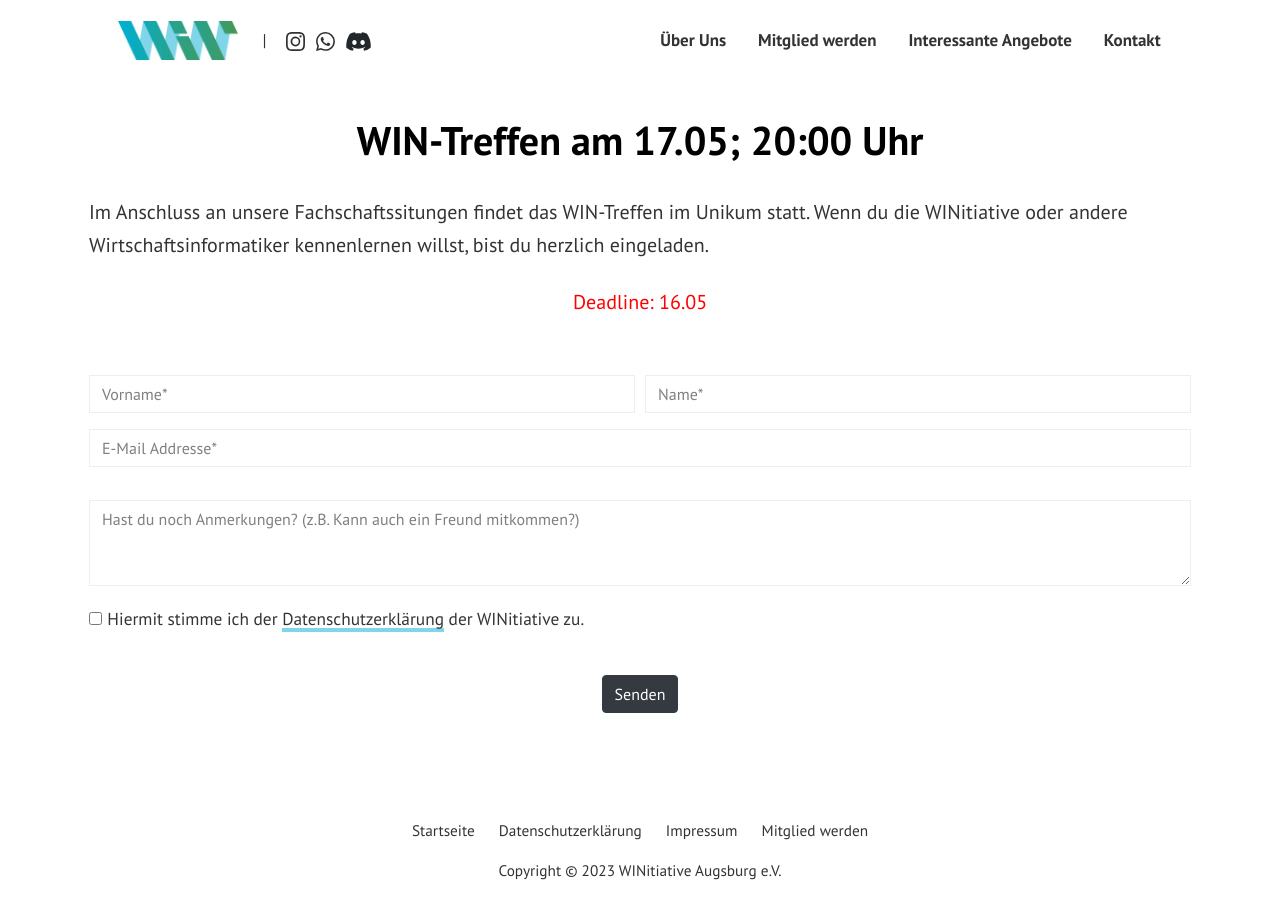
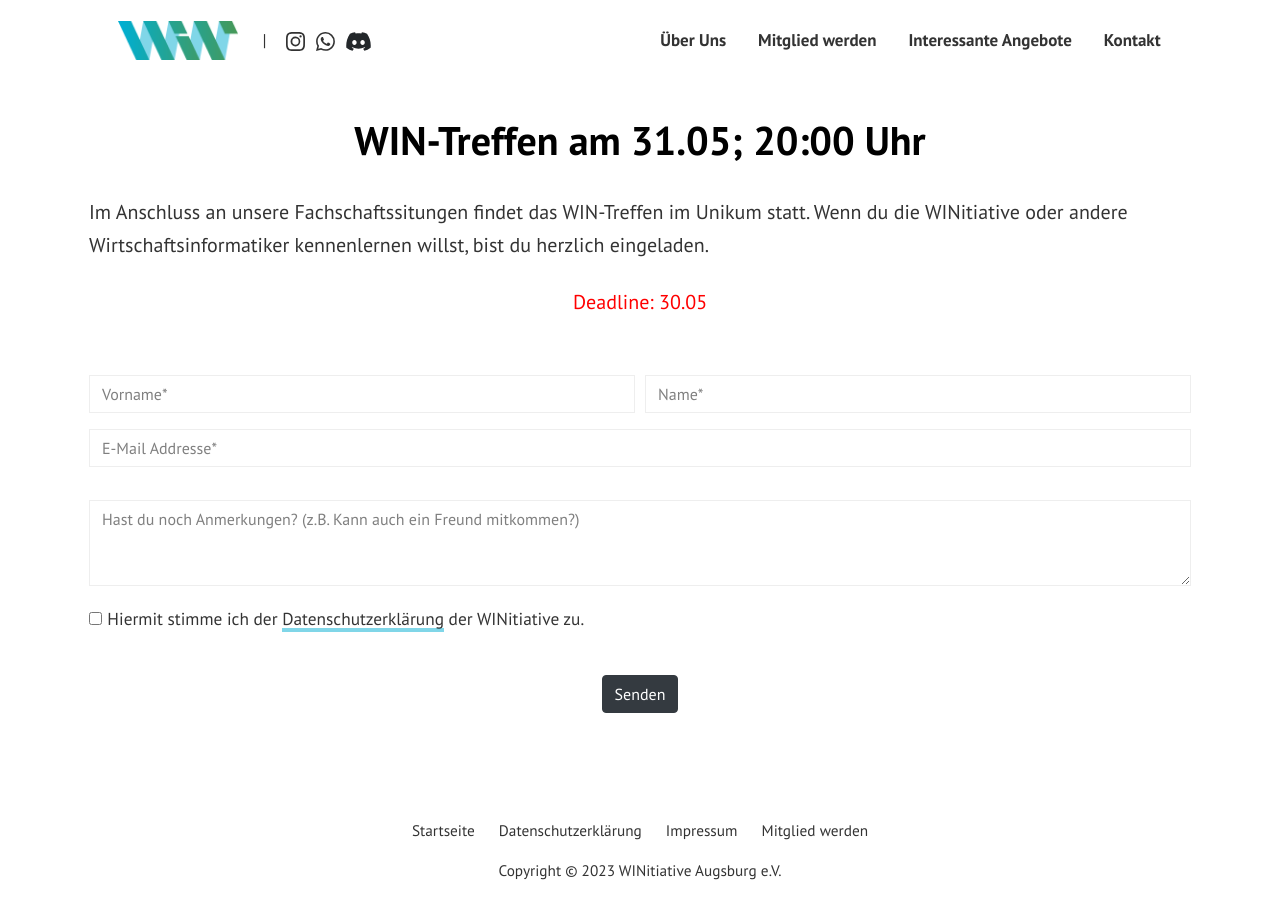
Before and after one commit to WINitiative-Augsburg-eV/webseite, a Jekyll site: the page built from pages/stammtisch-anmeldung.html, in a window 1280 px wide. Built offline with Jekyll 4.4.1, drawn with Linux system fonts in a browser that asks for light colours.

Commit message:
Update Daten

```diff
--- a/pages/stammtisch-anmeldung.html
+++ b/pages/stammtisch-anmeldung.html
@@ -1,6 +1,6 @@
 ---
 layout: page
-title: WIN-Treffen am 17.05; 20:00 Uhr
+title: WIN-Treffen am 31.05; 20:00 Uhr
 permalink: "/win-treffen/"
 comments: false
 ---
@@ -10,7 +10,7 @@
     <input type="hidden" name="_captcha" value="false">
 <p class="lead mb-4">Im Anschluss an unsere Fachschaftssitungen findet das WIN-Treffen im Unikum statt. Wenn du die WINitiative oder andere Wirtschaftsinformatiker kennenlernen willst, bist du herzlich eingeladen.</p>
 <p class="mb-4"></p>
-  <center><p class="mb-4" style="color: red">Deadline: 16.05</p></center>
+  <center><p class="mb-4" style="color: red">Deadline: 30.05</p></center>
 <br>
 <div class="form-row">
 <div class="form-group col-md-6">
```
